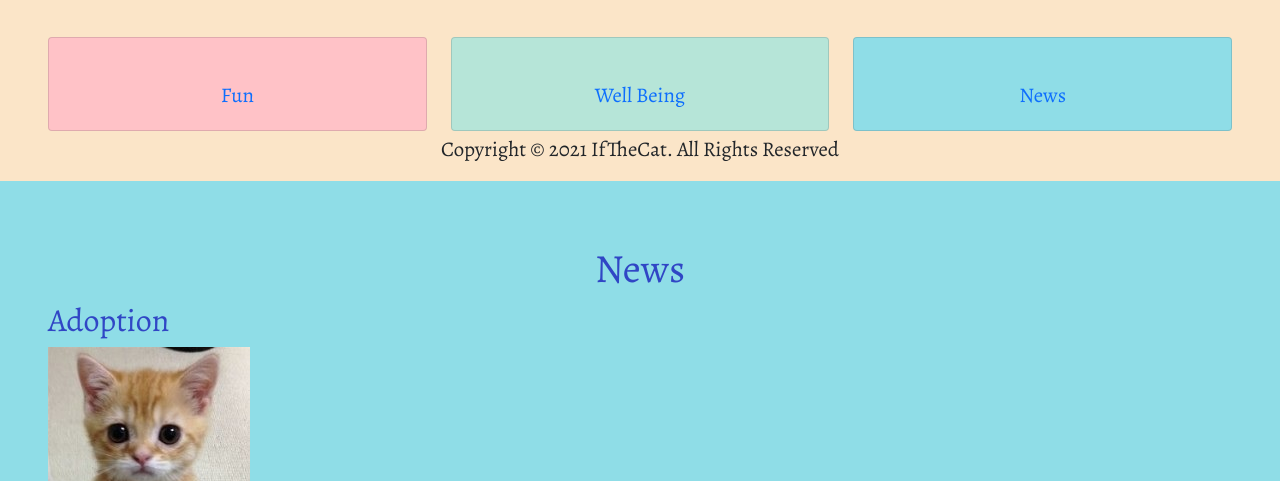
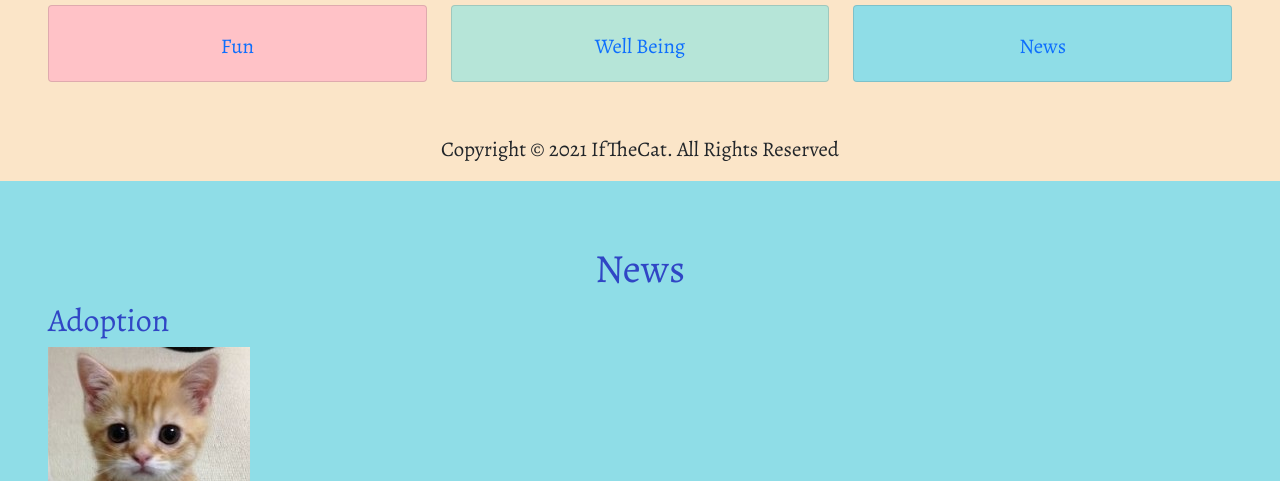
Before and after one commit to mpaskal/ifthecat, a website: page index.html in a window 1280 px wide. Shown: the part 619-1100 px from the top of the page. Drawn offline with nearby package versions, Linux system fonts and the light colour scheme.

Commit message:
Remove margin from nav cards

```diff
--- a/assets/scss/style.scss
+++ b/assets/scss/style.scss
@@ -96,7 +96,6 @@ h3 {
   font-family: $header-font;
 }
 .home-links {
-  margin-top: 5%;
   font-size: 1.8rem;
   text-align: center;
 }
--- a/index.html
+++ b/index.html
@@ -92,16 +92,16 @@
           <div class="col col-md-4"></div>
         </div>
         <!-- row 3 -->
-        <div class="row">
+        <div class="row nav-cards">
           <div class="col col-sm-12 col-md-4">
-            <div class="card fun mt-5">
+            <div class="card fun mt-3">
               <div class="card-body">
                 <div class="home-links"><a href="#fun">Fun</a></div>
               </div>
             </div>
           </div>
           <div class="col col-sm-12 col-md-4">
-            <div class="card well-being mt-5">
+            <div class="card well-being mt-3">
               <div class="card-body">
                 <div class="home-links">
                   <a href="#wellbeing">Well Being</a>
@@ -110,7 +110,7 @@
             </div>
           </div>
           <div class="col col-sm-12 col-md-4">
-            <div class="card news mt-5">
+            <div class="card news mt-3">
               <div class="card-body">
                 <div class="home-links"><a href="#news">News</a></div>
               </div>
```
Also changed, not shown: assets/css/style.css, 1 other file.
